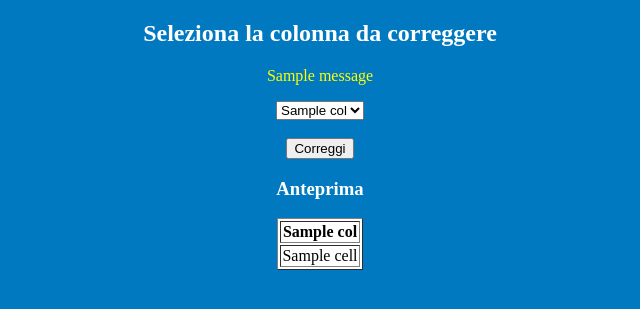
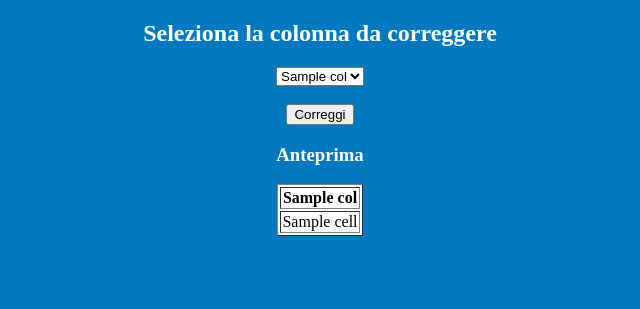
Before and after one commit to xalexciafa/PhoneTool-Alex_web_styled, a Flask app: template templates/colonne.html in a window 1280 px wide. Shown: the top 309 px of the page, without its empty margins (320-960 px from the left). Run offline with Flask 3, Linux system fonts and the light colour scheme; the template is opened without the code that fills it: most values are stand-ins (such as "Sample title", 1, 10 or a date in 2020); one stand-in notice (Sample message) is shown.

Commit message:
Add files via upload

```diff
--- a/templates/colonne.html
+++ b/templates/colonne.html
@@ -1,18 +1,8 @@
 <!DOCTYPE html>
 <html lang="it">
-<head>
-    <meta charset="UTF-8">
-    <title>Seleziona Colonna</title>
-</head>
+<head><meta charset="UTF-8"><title>Seleziona Colonna</title></head>
 <body style="background-color:#0079C1; color:white; text-align:center;">
     <h2>Seleziona la colonna da correggere</h2>
-    {% with messages = get_flashed_messages() %}
-      {% if messages %}
-        {% for message in messages %}
-          <p style="color:yellow;">{{ message }}</p>
-        {% endfor %}
-      {% endif %}
-    {% endwith %}
     <form method="POST" action="/correggi">
         <select name="colonna">
             {% for col in colonne %}
--- a/templates/index.html
+++ b/templates/index.html
@@ -1,9 +1,6 @@
 <!DOCTYPE html>
 <html lang="it">
-<head>
-    <meta charset="UTF-8">
-    <title>Carica File</title>
-</head>
+<head><meta charset="UTF-8"><title>Carica File</title></head>
 <body style="background-color:#0079C1; color:white; text-align:center;">
     <h1>Correttore Numeri</h1>
     <form method="POST" enctype="multipart/form-data">
```
